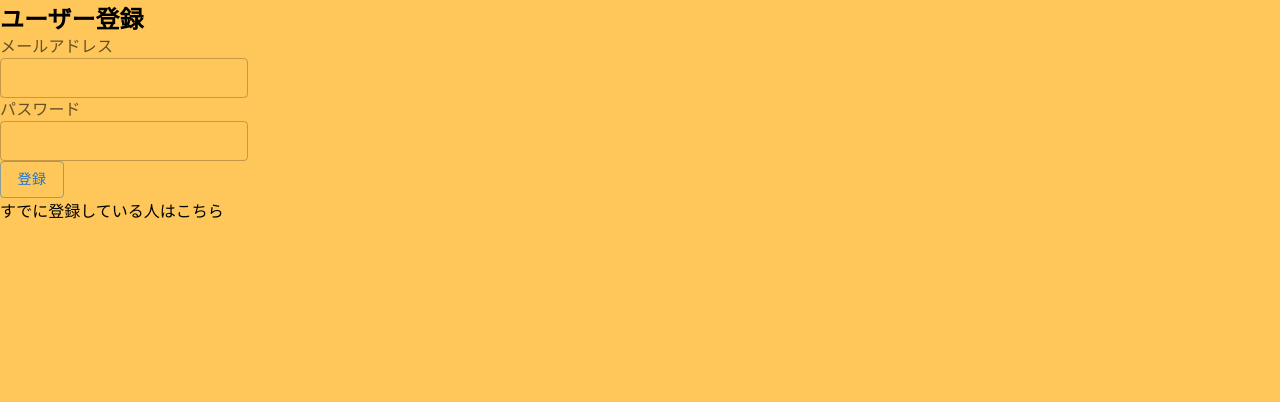
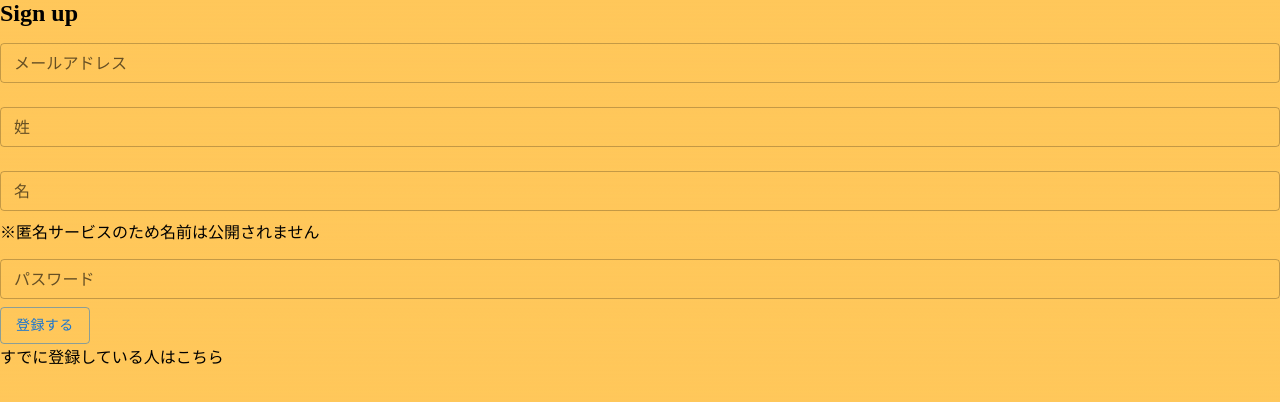
Before and after one commit to miuradaiki/cross_coaching_front, a Next.js app: page /signup in a window 1280 px wide. Shown: the top 402 px of the page. Built offline with nearby package versions, Linux system fonts and the light colour scheme; no server answers.

Commit message:
add: sign up page style

```diff
--- a/pages/signup.tsx
+++ b/pages/signup.tsx
@@ -54,37 +54,72 @@ const SignUp: NextPage = () => {
           すでにログインしています
         </Alert>
       </Snackbar>
-      <h2>ユーザー登録</h2>
-      <form onSubmit={handleSubmit}>
+
+      <div className="mt-40">
+        <div className="flex justify-center">
           <div>
-          <InputLabel>メールアドレス</InputLabel>
+            <h2 className="text-center text-4xl">Sign up</h2>
+            <form onSubmit={handleSubmit} className="w-72 mt-10">
+              <div>
                 <TextField
                   name="email"
                   type="email"
                   size="small"
+                  label="メールアドレス"
+                  margin="normal"
+                  fullWidth
                   onChange={handleChangeEmail}
                 />
               </div>
               <div>
-          <InputLabel>パスワード</InputLabel>
+                <TextField
+                  name="last_name"
+                  type="name"
+                  size="small"
+                  label="姓"
+                  margin="normal"
+                  fullWidth
+                  onChange={handleChangeEmail}
+                  />
+              </div>
+              <div>
+                <TextField
+                  name="first_name"
+                  type="name"
+                  size="small"
+                  label="名"
+                  margin="normal"
+                  fullWidth
+                  onChange={handleChangeEmail}
+                  />
+              </div>
+              <div className="text-xs">※匿名サービスのため名前は公開されません</div>
+              <div>
                 <TextField
                   name="password"
                   type="password"
                   size="small"
+                  label="パスワード"
+                  margin="normal"
+                  fullWidth
                   onChange={handleChangePassword}
                 />
               </div>
-        <div>
+              <div className="text-center mt-8">
                 <Button type="submit" variant="outlined">
-            登録
+                  登録する
                 </Button>
               </div>
-        <div>
-          <Link href={"/login"}>
-            すでに登録している人はこちら
+              <div className="text-center mt-10">
+                すでに登録している人は
+                <Link href={"/login"} className="text-sky-600 underline decoration-sky-400">
+                  こちら
                 </Link>
               </div>
             </form>
+          </div>
+        </div>
+      </div>
     </div>
   )
 }
```
Lines whose indentation alone changed are shown as unchanged.
